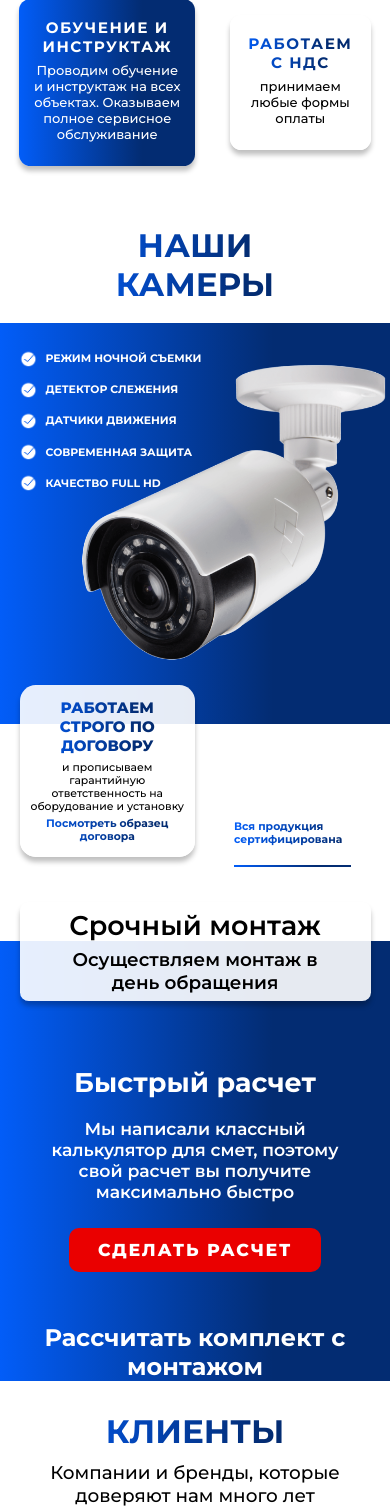
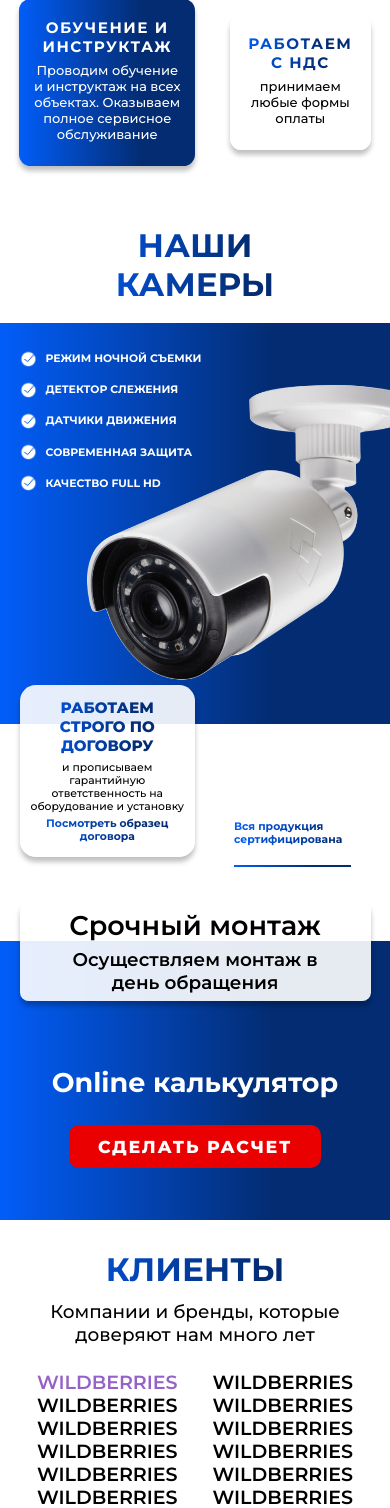
Before and after one commit to NeoScripter/inteco-sb-new-page, a PHP site: page / in a window 390 px wide. Shown: the part 4159-5667 px from the top of the page. Run offline with PHP 8.4, Linux system fonts and the light colour scheme.

Commit message:
Changed the online calculator section

```diff
--- a/index.html
+++ b/index.html
@@ -504,8 +504,8 @@
                         <div class="mrk-mb-float-subtitle">Осуществляем монтаж в день обращения</div>
                     </div>
                     <div class="mrk-mb-btm-btn">
-                        <div class="mrk-mb-title">Быстрый расчет</div>
-                        <div class="mrk-mb-prg">Мы написали классный калькулятор для смет, поэтому свой расчет вы получите максимально быстро</div>
+                        <div class="mrk-mb-title">Online калькулятор</div>
+                        <!-- <div class="mrk-mb-prg">Мы написали классный калькулятор для смет, поэтому свой расчет вы получите максимально быстро</div> -->
                         <a href="#calculator" class="mrk-mb-red-btn">сделать расчет</a>
                     </div>
                 </div>
--- a/inteco-sb-hp.css
+++ b/inteco-sb-hp.css
@@ -937,7 +937,7 @@ img {
 }
 
 .bnr-mb-btn.price {
-    animation: jump 1s ease-in-out infinite;
+    animation: jump 1.5s ease-in-out infinite;
     transition: transform 0.5s ease-in-out;
     box-shadow: 0 0.3em 0.3em 0 rgba(0, 0, 0, 0.25);
 }
@@ -1904,7 +1904,7 @@ h4.about-mb-subtitle {
 
 .camera-mb-main-img {
     position: absolute;
-    top: 5%;
+    top: 10%;
     height: calc(var(--bnr-mb-float-right-width) * 2.8);
     width: calc(var(--bnr-mb-btn-group-width) * 2);
 }
@@ -2956,4 +2956,8 @@ h4.about-mb-subtitle {
     #call-us-form-contacts {
         display: none;
     }
-}
+
+    .calculation {
+        display: none;
+    }
+}
```
Also changed, not shown: assets/images/camera-mb-img.png.
